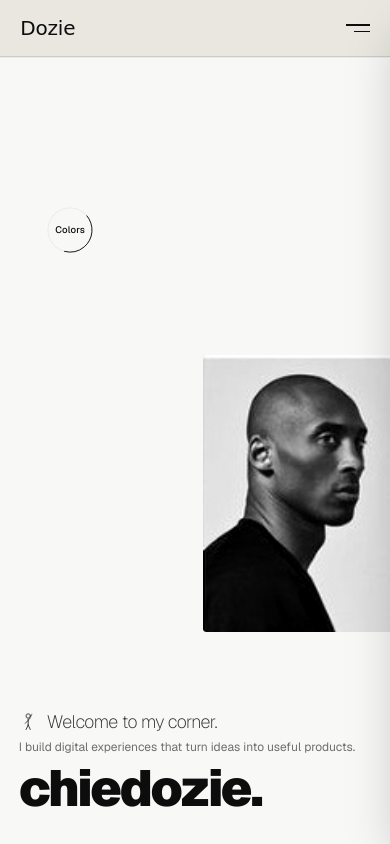
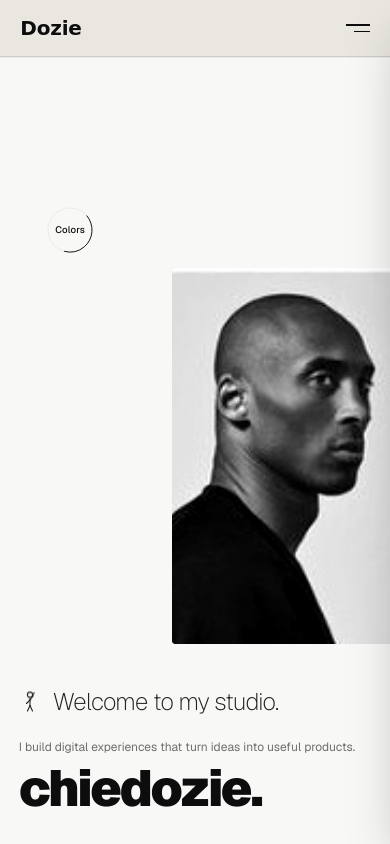
Before and after one commit to chiedozie2468/dozie-portfolio, a Next.js app: page / in a window 390 px wide. Shown: the top 844 px of the page. Built offline with nearby package versions, Linux system fonts and the light colour scheme; no server answers.

Commit message:
Increase mobile hero image height, animate Welcome to my corner, bold Dozie nav logo, use internal section padding without white gaps

```diff
--- a/app/page.tsx
+++ b/app/page.tsx
@@ -10,7 +10,7 @@ export default function Home() {
   const { projects, siteSettings, connectionState } = usePortfolioData();
 
   return (
-    <div className="flex flex-col gap-[28px] sm:gap-[20px]">
+    <div className="flex flex-col">
       <HeroSection
         connectionState={connectionState}
         siteSettings={siteSettings}
--- a/components/layout/footer.tsx
+++ b/components/layout/footer.tsx
@@ -35,7 +35,7 @@ export function FooterContent() {
   const { setActiveSection } = useSectionFocus();
 
   return (
-    <footer className="relative z-20 mt-[18px] flex min-h-[calc(100dvh-3.5rem)] w-full shrink-0 flex-col justify-center overflow-hidden border-t border-slate-800 bg-[#070B12] text-slate-100 sm:min-h-[calc(100dvh-5rem)] md:snap-start md:snap-always">
+    <footer className="relative z-20 flex min-h-[calc(100dvh-3.5rem)] w-full shrink-0 flex-col justify-center overflow-hidden border-t border-slate-800 bg-[#070B12] py-12 text-slate-100 sm:min-h-[calc(100dvh-5rem)] md:snap-start md:snap-always">
       {/* Subtle dark radial glow */}
       <div
         aria-hidden="true"
--- a/components/layout/logo.tsx
+++ b/components/layout/logo.tsx
@@ -35,8 +35,9 @@ export function Logo() {
       style={{
         fontFamily: '"Comic Sans MS", "Comic Neue", "Chalkboard SE", cursive',
         color: logoColor,
+        fontWeight: 800,
       }}
-      className="inline-flex cursor-pointer items-baseline text-xl leading-none font-normal tracking-[-0.01em] transition-colors duration-300 hover:opacity-75 sm:text-2xl"
+      className="inline-flex cursor-pointer items-baseline text-xl leading-none font-extrabold tracking-[-0.01em] transition-colors duration-300 hover:opacity-75 sm:text-2xl"
     >
       <span>Dozie</span>
     </Link>
--- a/components/layout/navbar.tsx
+++ b/components/layout/navbar.tsx
@@ -196,8 +196,9 @@ export function Navbar() {
                     activeTheme.id === "editorial-ivory"
                       ? activeTheme.heading
                       : activeTheme.ringArc,
+                  fontWeight: 800,
                 }}
-                className="text-2xl font-normal tracking-[-0.01em] transition-colors duration-300"
+                className="text-2xl font-extrabold tracking-[-0.01em] transition-colors duration-300"
               >
                 Dozie
               </Link>
--- a/components/sections/about-section.tsx
+++ b/components/sections/about-section.tsx
@@ -246,7 +246,7 @@ export function AboutSection() {
         backgroundColor: chapter.screenBg,
         backgroundImage: chapter.sectionWash,
       }}
-      className="relative flex min-h-[calc(100dvh-3.5rem)] w-full flex-col justify-between border-t border-border/60 py-10 transition-colors duration-700 select-none sm:py-10 md:h-[calc(100dvh-5rem)] md:min-h-[540px] md:snap-start md:snap-always md:overflow-hidden"
+      className="relative flex min-h-[calc(100dvh-3.5rem)] w-full flex-col justify-between border-t border-border/60 py-10 transition-colors duration-700 select-none sm:py-12 md:h-[calc(100dvh-5rem)] md:min-h-[540px] md:snap-start md:snap-always md:overflow-hidden"
     >
       {/* Top active accent bar */}
       <div
--- a/components/sections/contact-section.tsx
+++ b/components/sections/contact-section.tsx
@@ -115,7 +115,7 @@ export function ContactSection() {
         backgroundImage:
           "radial-gradient(900px circle at 15% 25%, rgba(14, 165, 233, 0.10), transparent 65%), radial-gradient(850px circle at 85% 80%, rgba(16, 185, 129, 0.10), transparent 65%)",
       }}
-      className="relative flex min-h-[calc(100dvh-3.5rem)] w-full flex-col justify-between border-t border-border/60 py-10 transition-colors duration-700 sm:py-8 md:h-[calc(100dvh-5rem)] md:min-h-[540px] md:snap-start md:snap-always md:overflow-hidden"
+      className="relative flex min-h-[calc(100dvh-3.5rem)] w-full flex-col justify-between border-t border-border/60 py-10 transition-colors duration-700 sm:py-10 md:h-[calc(100dvh-5rem)] md:min-h-[540px] md:snap-start md:snap-always md:overflow-hidden"
     >
       {/* Top active accent bar */}
       <div
--- a/components/sections/hero-section.tsx
+++ b/components/sections/hero-section.tsx
@@ -1,7 +1,7 @@
 "use client";
 
 import { Plus, User } from "lucide-react";
-import { useState } from "react";
+import { useEffect, useState } from "react";
 
 import { OverviewLineIcon } from "@/components/icons/section-line-icons";
 import { useHeroTheme } from "@/components/providers/hero-theme-provider";
@@ -12,6 +12,14 @@ import {
   type PortfolioSiteSettings,
 } from "@/lib/portfolio-data";
 import { cn } from "@/lib/utils";
+
+const HERO_CORNER_WORDS = [
+  "corner.",
+  "world.",
+  "studio.",
+  "space.",
+  "craft.",
+] as const;
 
 interface HeroSectionProps {
   connectionState?: ConvexConnectionState;
@@ -27,6 +35,24 @@ export function HeroSection({
   // Images are black-and-white by default; clicking an image toggles its original color
   const [dpShowColor, setDpShowColor] = useState(false);
   const [editorialShowColor, setEditorialShowColor] = useState(false);
+  const [wordIndex, setWordIndex] = useState(0);
+  const [wordVisible, setWordVisible] = useState(true);
+
+  useEffect(() => {
+    let timeoutId: ReturnType<typeof setTimeout> | null = null;
+    const intervalId = setInterval(() => {
+      setWordVisible(false);
+      timeoutId = setTimeout(() => {
+        setWordIndex((prev) => (prev + 1) % HERO_CORNER_WORDS.length);
+        setWordVisible(true);
+      }, 280);
+    }, 2600);
+
+    return () => {
+      clearInterval(intervalId);
+      if (timeoutId) clearTimeout(timeoutId);
+    };
+  }, []);
 
   const displayWord =
     !siteSettings.heroDisplayWord || siteSettings.heroDisplayWord === "dozie."
@@ -117,11 +143,11 @@ export function HeroSection({
         </div>
 
         {/* 3. Hero Frames:
-            - Small screens (< sm): ONLY the big portrait image (Card 1), flush against the extreme right edge and positioned cleanly above the bottom text block.
+            - Small screens (< sm): ONLY the big portrait image (Card 1), taller & larger, flush against the extreme right edge.
             - Larger screens (sm+): Dual Hero Frames — Left image is larger; Right image is vertically centered in the middle of the left image and flush with the right edge. */}
-        <div className="absolute right-0 bottom-[27%] z-20 flex items-center gap-3 sm:top-[5%] sm:bottom-auto sm:gap-5 lg:gap-6">
-          {/* Card 1 (Left on desktop / Only image on small screens, flush with extreme right edge on mobile) */}
-          <div className="flex w-[48vw] max-w-[205px] shrink-0 flex-col sm:w-[25.5vw] sm:max-w-[350px] lg:w-[26.5vw] lg:max-w-[380px]">
+        <div className="absolute right-0 bottom-[25.5%] z-20 flex items-center gap-3 sm:top-[5%] sm:bottom-auto sm:gap-5 lg:gap-6">
+          {/* Card 1 (Left on desktop / Only image on small screens, flush with extreme right edge on mobile with increased height) */}
+          <div className="flex w-[56vw] max-w-[245px] shrink-0 flex-col sm:w-[25.5vw] sm:max-w-[350px] lg:w-[26.5vw] lg:max-w-[380px]">
             <div
               role="button"
               tabIndex={0}
@@ -133,7 +159,7 @@ export function HeroSection({
                 }
               }}
               title="Click to toggle original color"
-              className="group relative aspect-[1/1.48] max-h-[46dvh] w-full cursor-pointer overflow-hidden rounded-l-[3px] rounded-r-none bg-surface-secondary sm:max-h-[70dvh] sm:rounded-[3px]"
+              className="group relative aspect-[1/1.72] max-h-[56dvh] w-full cursor-pointer overflow-hidden rounded-l-[3px] rounded-r-none bg-surface-secondary sm:aspect-[1/1.48] sm:max-h-[70dvh] sm:rounded-[3px]"
             >
               {dpCard.imageUrl ? (
                 /* eslint-disable-next-line @next/next/no-img-element */
@@ -190,14 +216,30 @@ export function HeroSection({
 
         {/* 4. Bottom-Left Personal Intro + Giant "chiedozie." */}
         <div className="pointer-events-none absolute right-[4.8%] bottom-[4.5%] left-[4.8%] z-20 flex flex-col sm:right-auto sm:bottom-[5.5%] sm:inline-flex">
-          {/* Small heading */}
+          {/* Small heading — larger, thin (font-extralight), moved up ~10px (-translate-y-2.5), with animated changing word */}
           <div
             style={{ color: activeTheme.heading }}
-            className="mb-1.5 flex items-center gap-2 opacity-85 transition-colors duration-500 sm:mb-3 sm:gap-3.5 sm:pl-[3.35rem] lg:pl-[3.8rem] xl:pl-[4.25rem]"
+            className="mb-3.5 flex -translate-y-2.5 items-center gap-2.5 opacity-90 transition-colors duration-500 sm:mb-4 sm:gap-3.5 sm:pl-[3.35rem] lg:pl-[3.8rem] xl:pl-[4.25rem]"
           >
-            <OverviewLineIcon className="size-5 shrink-0 stroke-[1.1] sm:size-9 lg:size-11" />
-            <span className="font-sans text-lg leading-none font-extralight tracking-[-0.03em] whitespace-nowrap sm:text-3xl lg:text-[2.35rem] xl:text-[2.65rem]">
-              Welcome to my corner.
+            <OverviewLineIcon className="size-6 shrink-0 stroke-[1.1] sm:size-9 lg:size-11" />
+            <span className="inline-flex items-baseline font-sans text-2xl leading-none font-extralight tracking-[-0.03em] whitespace-nowrap sm:text-4xl lg:text-[2.75rem] xl:text-[3.15rem]">
+              <span>Welcome to my&nbsp;</span>
+              <span
+                style={{
+                  color:
+                    activeTheme.id === "editorial-ivory"
+                      ? activeTheme.heading
+                      : activeTheme.ringArc,
+                }}
+                className={cn(
+                  "inline-block font-extralight transition-all duration-300 ease-out",
+                  wordVisible
+                    ? "translate-y-0 opacity-100"
+                    : "-translate-y-2 opacity-0"
+                )}
+              >
+                {HERO_CORNER_WORDS[wordIndex]}
+              </span>
             </span>
           </div>
 
--- a/components/sections/selected-work-section.tsx
+++ b/components/sections/selected-work-section.tsx
@@ -160,7 +160,7 @@ export function SelectedWorkSection({ projects }: SelectedWorkSectionProps) {
         backgroundColor: sectionBg,
         color: headingColor,
       }}
-      className="relative flex min-h-[calc(100dvh-3.5rem)] w-full flex-col justify-between border-t border-border/60 py-10 transition-colors duration-500 ease-out select-none sm:py-10 md:h-[calc(100dvh-5rem)] md:min-h-[560px] md:snap-start md:snap-always md:overflow-hidden"
+      className="relative flex min-h-[calc(100dvh-3.5rem)] w-full flex-col justify-between border-t border-border/60 py-10 transition-colors duration-500 ease-out select-none sm:py-12 md:h-[calc(100dvh-5rem)] md:min-h-[560px] md:snap-start md:snap-always md:overflow-hidden"
     >
       {/* Top active accent bar */}
       <div
```
